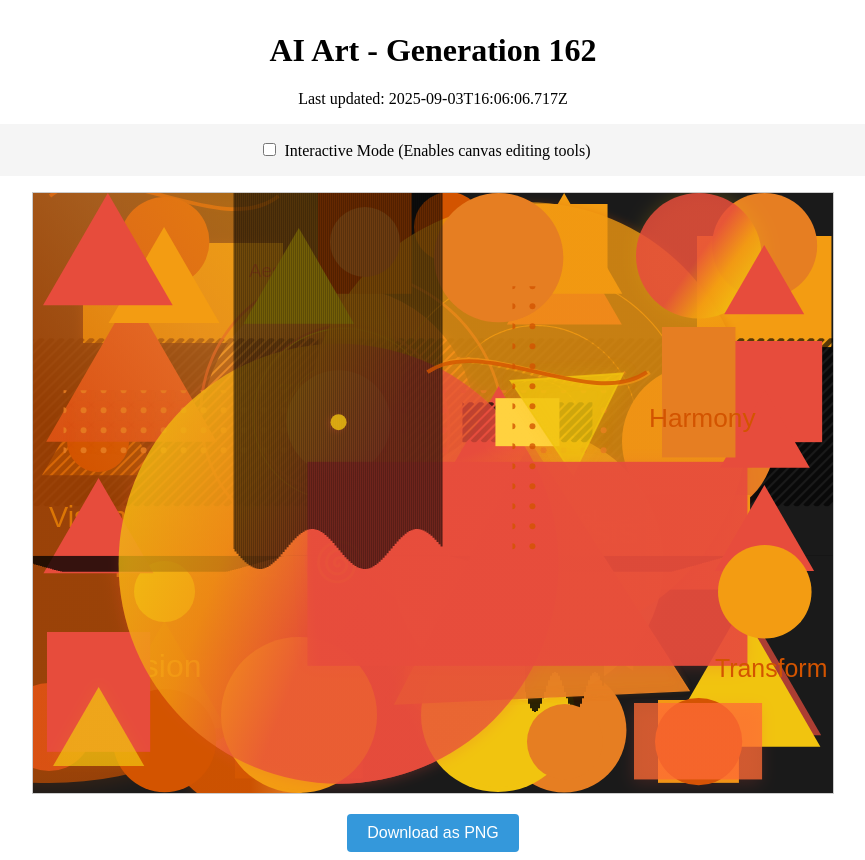
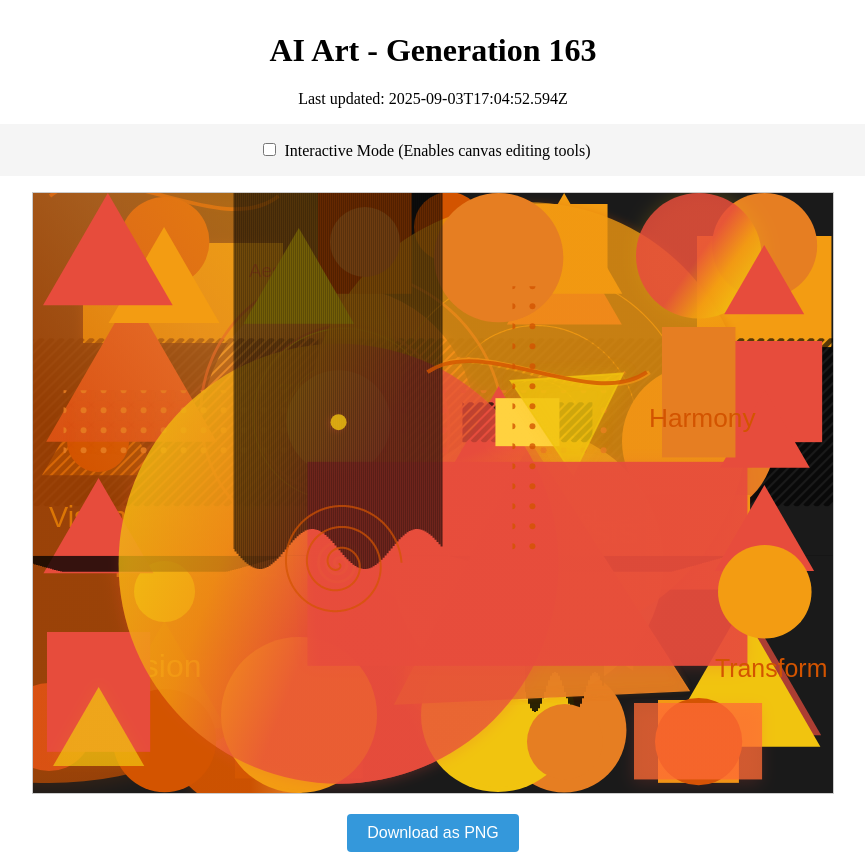
Before and after one commit to mcclowes/ai-art, a React (Vite) app: page / in a window 1280 px wide. Shown: the whole page, without its empty margins (207-1072 px from the left). Built offline with nearby package versions, Linux system fonts and the light colour scheme.

Commit message:
Improve artwork - Generation 163

```diff
--- a/src/artwork-state.ts
+++ b/src/artwork-state.ts
@@ -1798,9 +1798,20 @@ export const artworkState: ArtworkState = {
       "strokeWidth": 3.835413331633881,
       "opacity": 0.8,
       "id": "curve_1756908308537"
+    },
+    {
+      "type": "spiral",
+      "x": 305.5624227441286,
+      "y": 370.82818294190355,
+      "radius": 63,
+      "fillStyle": "#d35400",
+      "strokeStyle": "#d35400",
+      "strokeWidth": 2.038027767146997,
+      "opacity": 0.7,
+      "id": "spiral_1756919092594"
     }
   ],
-  "generation": 162,
-  "lastUpdated": "2025-09-03T16:06:06.717Z",
+  "generation": 163,
+  "lastUpdated": "2025-09-03T17:04:52.594Z",
   "cycleStarted": "2025-08-27T23:05:44.806Z"
 };
```
